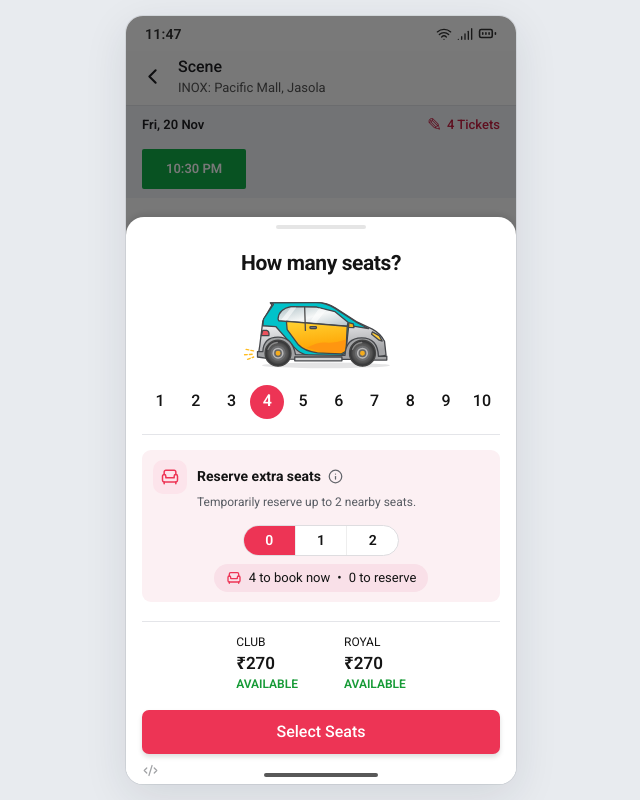
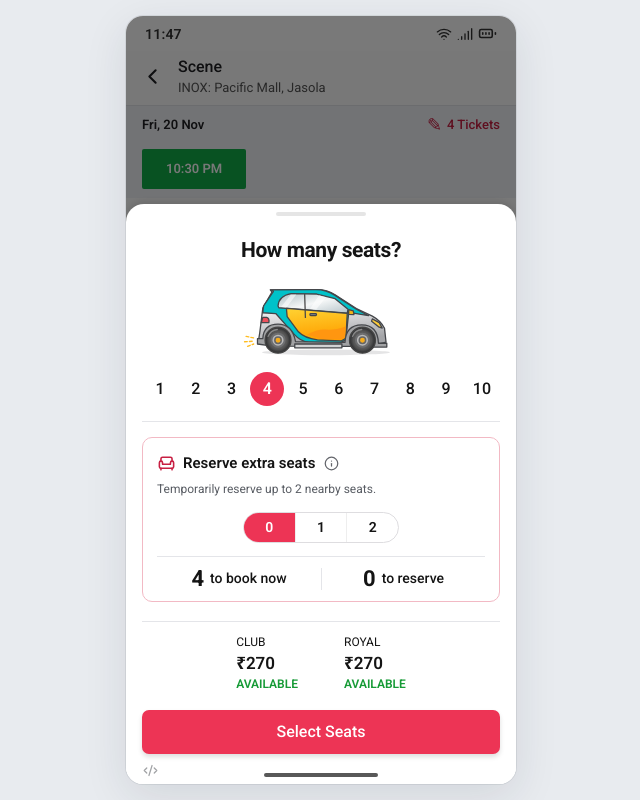
Before and after one commit to qkshay-r/BookMyShow-NAVI-Design-Task, a React (Vite) app: page / in a window 1280 px wide. Shown: the whole page, without its empty margins (319-959 px from the left). Built offline with nearby package versions, Linux system fonts and the light colour scheme.

Commit message:
Outline reservation options and emphasize the seat count summary

```diff
--- a/src/screens/Quantity.tsx
+++ b/src/screens/Quantity.tsx
@@ -11,7 +11,7 @@ function ReservationOptions({ booking }: {booking: Booking}) {
   const [info, setInfo] = useState(false)
   const eligible = booking.quantity >= MIN_RESERVATION_TICKETS
   return <><section className="reserve-options" aria-labelledby="reserve-title" data-disabled={!eligible}>
-    <div className="reserve-heading"><span className="icon-tile"><Armchair/></span>
+    <div className="reserve-heading"><Armchair size={19} aria-hidden="true"/>
       <h3 id="reserve-title">Reserve extra seats</h3>
       <button className="info-icon" aria-label="About reserving extra seats" disabled={!eligible} onClick={() => setInfo(true)}><Info size={15}/></button></div>
     <p className="reservation-guidance">{eligible
@@ -20,10 +20,10 @@ function ReservationOptions({ booking }: {booking: Booking}) {
     <div className="segments" role="group" aria-label="Extra seat quantity">{[0,1,2].map(n =>
       <button key={n} aria-label={n + ' extra seats'} aria-pressed={booking.extras === n} disabled={!eligible}
         onClick={() => send({ type: 'extras', value: n })}>{n}</button>)}</div>
-    <div className="quantity-summary">
-      <Armchair size={16} aria-hidden="true"/>
-      {booking.quantity} to book now <span aria-hidden="true">•</span> {booking.extras} to reserve
-    </div>
+    <output className="quantity-summary" aria-label="Seat selection summary" aria-atomic="true">
+      <span><strong>{booking.quantity}</strong> to book now</span>
+      <span><strong>{booking.extras}</strong> to reserve</span>
+    </output>
     </section>{info && <Dialog title="Reserve extra seats" onClose={() => setInfo(false)}><p>Choose up to two extra seats beside your group. Your 10-minute hold starts after you pay for the first tickets. You can buy the extra seats from Your Ticket before the hold expires.</p></Dialog>}</>
 }
 export function Quantity({ booking: b }: {booking: Booking}) {
--- a/src/styles.css
+++ b/src/styles.css
@@ -97,23 +97,23 @@ dialog::backdrop { background:#17192270 }
 .quantities button,.segments button { transition:background-color 180ms ease, color 180ms ease, transform 180ms ease }
 .quantities button:active,.segments button:active { transform:scale(.92) }
 .sheet-rule { margin:15px 0; border-top:1px solid var(--line) }
-.reserve-options { background:var(--blush); border-radius:9px; text-align:left; padding:10px 11px; transition:background-color 200ms ease }
-.reserve-options[data-disabled="true"] { background:#f1f2f4; color:var(--muted); cursor:default }
-.reserve-options[data-disabled="true"] .icon-tile,
-.reserve-options[data-disabled="true"] .quantity-summary { background:#e6e8eb; color:inherit }
-.reserve-options[data-disabled="true"] .quantity-summary svg { color:inherit }
-.reserve-heading { display:flex; align-items:center; gap:5px }
-.reserve-heading .icon-tile { margin-right:5px }
-.reserve-heading h3 { margin:0; font-size:14px; font-weight:700 }
+.reserve-options { background:white; border:1px solid #f2b9c4; border-radius:10px; text-align:left; padding:12px 14px 0; transition:border-color 180ms ease }
+.reserve-options[data-disabled="true"] { background:#fafafa; border-color:var(--line); color:var(--muted) }
+.reserve-heading { display:flex; align-items:center; gap:7px }
+.reserve-heading > svg { color:var(--brand-dark) }
+.reserve-options[data-disabled="true"] .reserve-heading > svg { color:inherit }
+.reserve-heading h3 { margin:0; font-size:15px; font-weight:600 }
 .info-icon { color:#63656b; width:19px; height:28px }
-.reservation-guidance { margin:0 0 0 44px; color:var(--muted); font-size:12px; line-height:1.45 }
+.reservation-guidance { margin:3px 0 0; color:var(--muted); font-size:12px; line-height:1.45 }
 @media (max-width:350px) { .reservation-guidance { min-height:2lh } }
 .segments { width:46%; min-width:156px; display:flex; border:1px solid #dedde0; margin:14px auto 2px; border-radius:22px; overflow:hidden; background:white }
 .segments button { flex:1; min-height:29px; font-weight:600 }
 .segments button:disabled[aria-pressed=true] { background:#d8dadd; color:#62666b }
 .segments button + button { border-left:1px solid #eee }
-.quantity-summary { width:fit-content; max-width:100%; display:flex; align-items:center; gap:7px; margin:8px auto 0; font-size:13px; background:#f9e0e8; padding:5px 12px; border-radius:20px }
-.quantity-summary svg { color:var(--brand) }
+.quantity-summary { display:grid; grid-template-columns:1fr 1fr; align-items:center; border-top:1px solid var(--line); margin-top:13px; padding:11px 0; font-size:14px; font-weight:500 }
+.quantity-summary span { display:flex; align-items:center; justify-content:center; gap:6px }
+.quantity-summary span + span { border-left:1px solid var(--line) }
+.quantity-summary strong { font-size:22px; line-height:1; font-weight:700; font-variant-numeric:tabular-nums }
 .categories { display:flex; justify-content:center; gap:46px; text-align:left; border-top:1px solid var(--line); margin:19px 0 17px; padding-top:12px }
 .categories div { display:grid; gap:2px }
 .categories small { font-size:12px }
```
